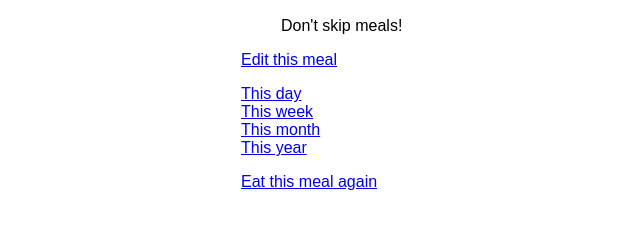
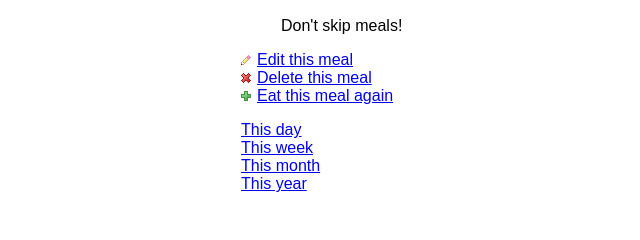
Before and after one commit to jennyd/everydayeating, a Django app: template templates/food/meal_detail.html in a window 1280 px wide. Shown: the part 223-463 px from the top of the page, without its empty margins (59-699 px from the left). Run offline with Django 3.2, Linux system fonts and the light colour scheme; the template is opened without the code that fills it, so the values that code supplies are empty; parts of the project's set-up code (start-up, migrations or seed data) failed here and were passed over.

Commit message:
Added icons to links in meal_detail.html
Also added a meal_delete link

```diff
--- a/templates/food/meal_detail.html
+++ b/templates/food/meal_detail.html
@@ -29,9 +29,11 @@
     {% endfor %}
     </ul>
 
-    <p>
-        <a href="{% url meal_edit meal.id %}">Edit this meal</a>
-    </p>
+    <ul class="actionlinks">
+    <li><a class="changelink" href="{% url meal_edit meal.id %}">Edit this meal</a></li>
+    <li><a class="deletelink" href="{% url meal_delete meal.id %}">Delete this meal</a></li>
+    <li><a class="addlink" href="{% url meal_duplicate meal.id %}">Eat this meal again</a></li>
+    </ul>
 
     <p>
     {% with date=meal.date %}
@@ -42,8 +44,4 @@
     {% endwith %}
     </p>
 
-    <p>
-        <a href="{% url meal_duplicate meal.id %}">Eat this meal again</a>
-    </p>
-
 {% endblock content %}
```
